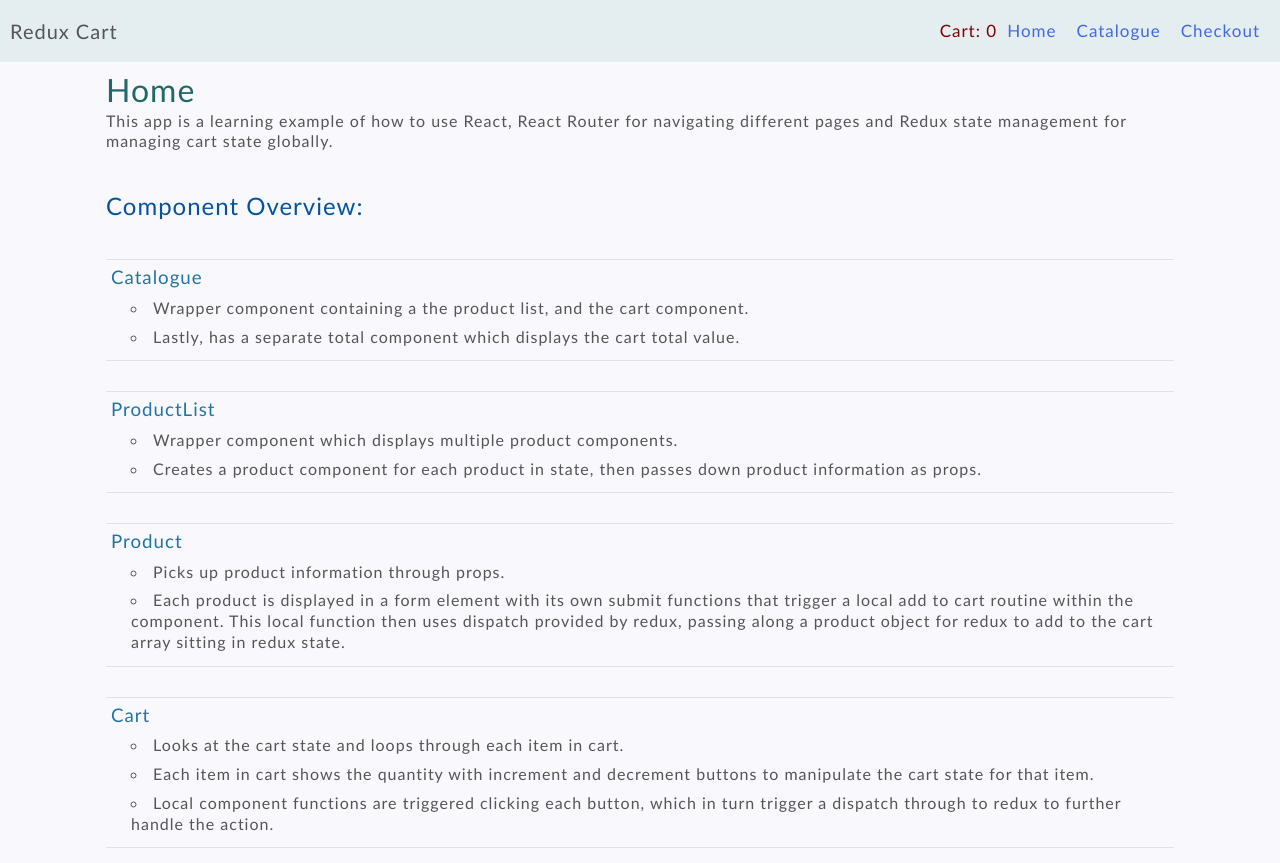
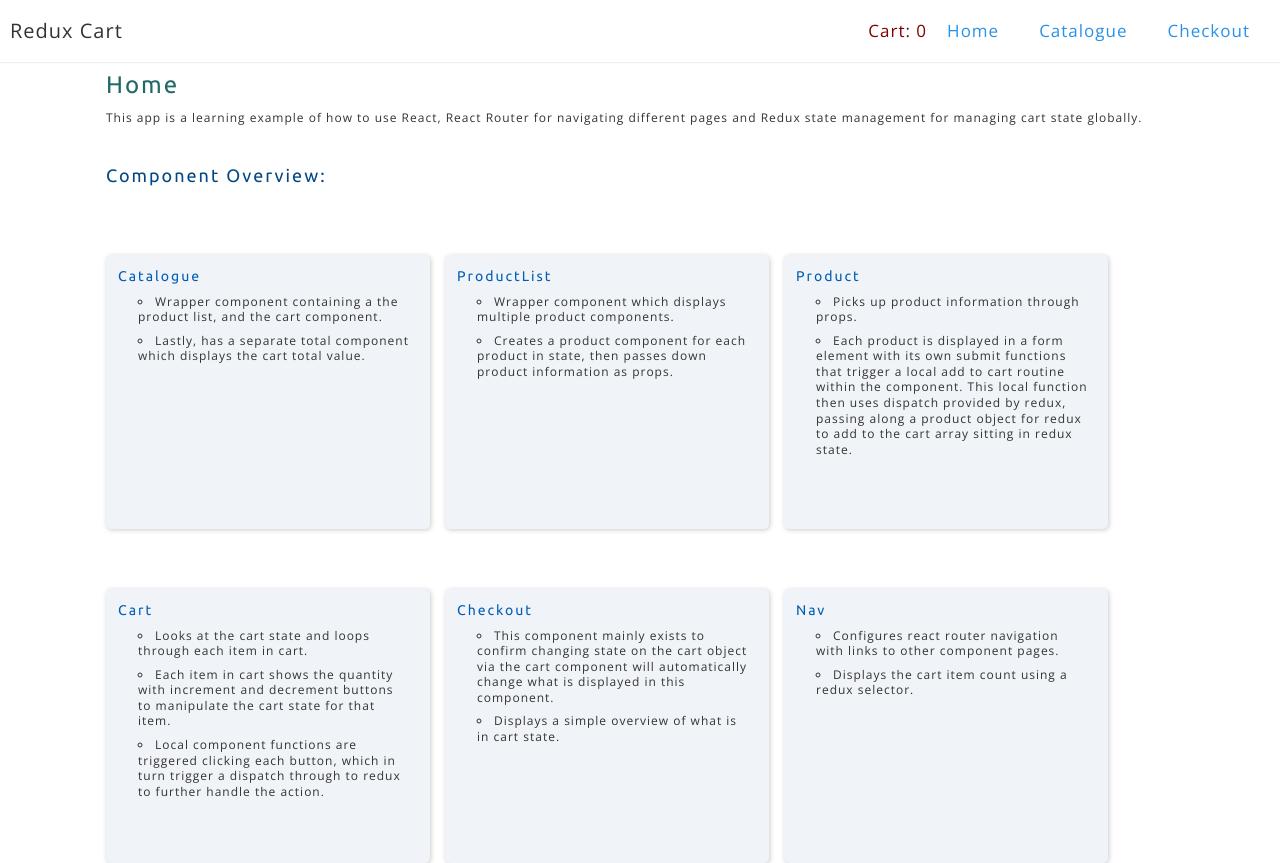
Before and after one commit to mbroome1/shopping-cart-redux, a React (Create React App) app: page / in a window 1280 px wide. Shown: the top 863 px of the page. Built offline with nearby package versions, Linux system fonts and the light colour scheme.

Commit message:
Added new fonts from Google. Updated some basic styling.

```diff
--- a/public/index.html
+++ b/public/index.html
@@ -24,6 +24,9 @@
       work correctly both with client-side routing and a non-root public URL.
       Learn how to configure a non-root public URL by running `npm run build`.
     -->
+    <link rel="preconnect" href="https://fonts.googleapis.com">
+    <link rel="preconnect" href="https://fonts.gstatic.com" crossorigin>
+    <link href="https://fonts.googleapis.com/css2?family=Open+Sans:wght@300;400;600&family=Ubuntu:wght@300;400;600&display=swap" rel="stylesheet">
     <title>React App</title>
   </head>
   <body>
--- a/src/components/Home.js
+++ b/src/components/Home.js
@@ -4,7 +4,7 @@ export default function Home() {
     return (
         <div>
           <div>
-            <h1>Home</h1>
+            {<h1>Home</h1>}
             <p>This app is a learning example of how to use React, React Router for navigating different pages and Redux state management for managing cart state globally.</p>
           </div>
 
--- a/src/styles/base.scss
+++ b/src/styles/base.scss
@@ -9,15 +9,18 @@ html {
 
 body {
   margin: 0;
-  font-family:'Trebuchet MS', 'Lucida Sans Unicode', 'Lucida Grande', 'Lucida Sans', Arial, sans-serif;
+  // font-family:'Trebuchet MS', 'Lucida Sans Unicode', 'Lucida Grande', 'Lucida Sans', Arial, sans-serif;
+  font-family: 'Open Sans', sans-serif;
+  // font-family: 'Ubuntu', sans-serif;
   -webkit-font-smoothing: antialiased;
   -moz-osx-font-smoothing: grayscale;
   letter-spacing: 1px;
   line-height: 1.3;
-  font-size: 1.6rem;
+  font-size: 1.2rem;
   font-weight: 500;
-  color: #555;
-  background-color: rgb(249, 248, 252);
+  color: #333;
+  // background: #fafafa;
+  // background: #242424 ;
 
 }
 code {
@@ -27,16 +30,23 @@ code {
 
 h1,h2,h3,h4,h5,h6 {
   font-weight:inherit;
+  font-family: 'Ubuntu', sans-serif;
+  letter-spacing: 2px;
 }
 
 h1 {
   color: rgb(33, 104, 104);
 }
 h2 {
-  color:rgb(6, 83, 156);
+  color:rgb(3, 71, 134);
 }
 h3 {
-  color: rgb(35, 116, 163);
+  color:rgb(1, 94, 180);
+
+}
+
+p {
+  margin:1rem 0;
 }
 
 .container {
@@ -48,7 +58,10 @@ h3 {
 
 a {
   text-decoration: none;
-  color: royalblue;
+  color: #2892e9 ;
+  font-family: 'Ubuntu', sans-serif;
+  font-family: 'Open Sans', sans-serif;
+
 }
 
 li {
--- a/src/styles/home.scss
+++ b/src/styles/home.scss
@@ -1,8 +1,17 @@
 .component {
     margin: 3rem 0;
-    border-top: 1px solid rgb(228, 225, 225);
-    border-bottom: 1px solid rgb(228, 225, 225);
-    padding: 0.5rem;
+    // border-top: 1px solid rgb(228, 225, 225);
+    // border-bottom: 1px solid rgb(228, 225, 225);
+    padding: 1.2rem;
+    background: #fafafa;
+    background: #f0f3f7;
+    border-radius: 5px;
+    box-shadow: 1px 1px 5px 0 #ccc;
+    display: inline-block;
+    width: 300px;
+    height: 250px;
+    vertical-align: top;
+    margin-right: 1.5rem;
 }
 
 .component-heading {
--- a/src/styles/nav.scss
+++ b/src/styles/nav.scss
@@ -3,7 +3,9 @@
 .nav {
     /* background: rgb(18, 74, 158);
     background: rgb(66, 86, 116); */
-  background-color: rgb(228, 237, 240);
+    //background-color: rgb(229, 228, 240);
+    box-shadow: 0 0 2px 0 #ccc;
+
 
 }
 
@@ -38,7 +40,7 @@
 
 .nav__list__item {
     display: inline-block;
-    margin: 1rem 1rem;
+    margin: 1rem 2rem;
 }
 
 .nav__list__item--link {
```
